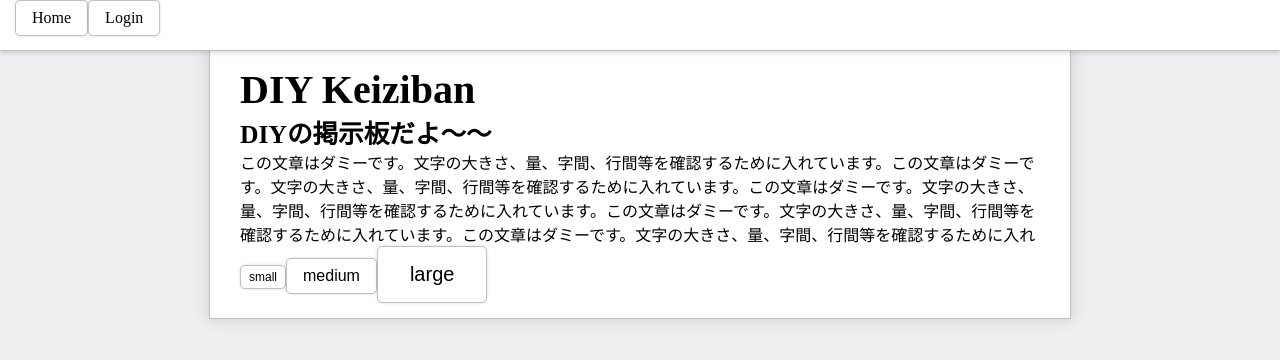
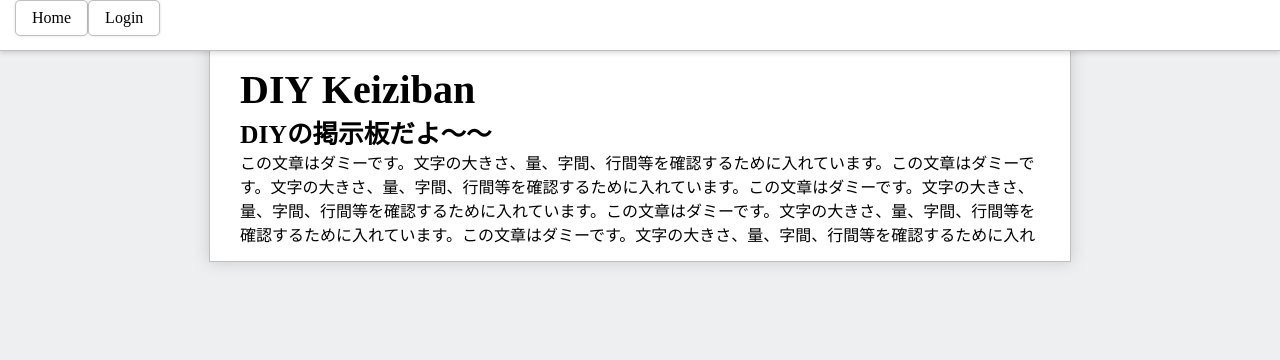
Before and after one commit to ajunajunajun/DIYkeiziban, a React (Create React App) app: page / in a window 1280 px wide. Shown: the top 360 px of the page. Built offline with nearby package versions, Linux system fonts and the light colour scheme.

Commit message:
delete buttons

```diff
--- a/src/components/pages/IndexPage/IndexPage.tsx
+++ b/src/components/pages/IndexPage/IndexPage.tsx
@@ -1,5 +1,4 @@
 import React from 'react'
-import Button from '../../ui/Button/Button'
 
 /**
  * 初めに表示するページ
@@ -12,15 +11,6 @@ export default function IndexPage() {
       <p>
         この文章はダミーです。文字の大きさ、量、字間、行間等を確認するために入れています。この文章はダミーです。文字の大きさ、量、字間、行間等を確認するために入れています。この文章はダミーです。文字の大きさ、量、字間、行間等を確認するために入れています。この文章はダミーです。文字の大きさ、量、字間、行間等を確認するために入れています。この文章はダミーです。文字の大きさ、量、字間、行間等を確認するために入れ{' '}
       </p>
-      <Button as="button" size="small">
-        small
-      </Button>
-      <Button as="button" size="medium">
-        medium
-      </Button>
-      <Button as="button" size="large">
-        large
-      </Button>
     </div>
   )
 }
```
